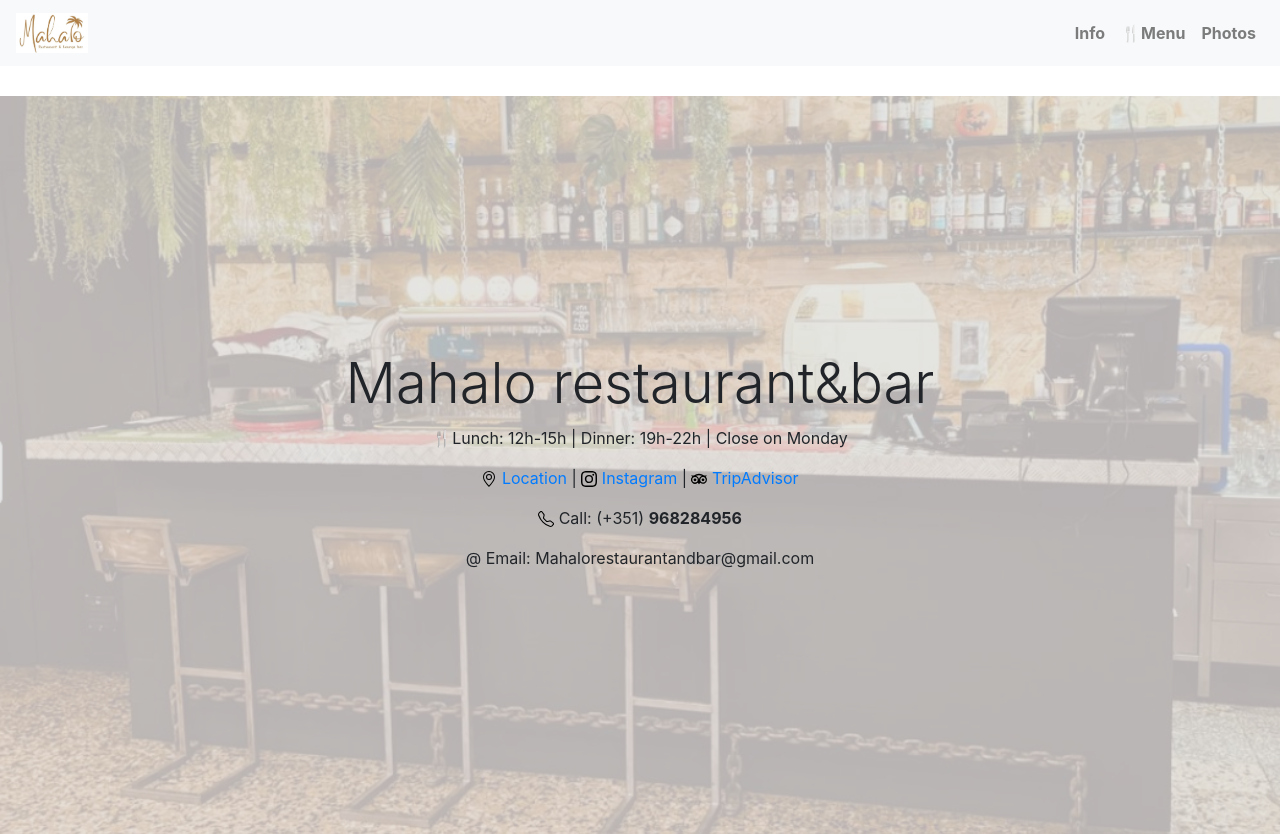
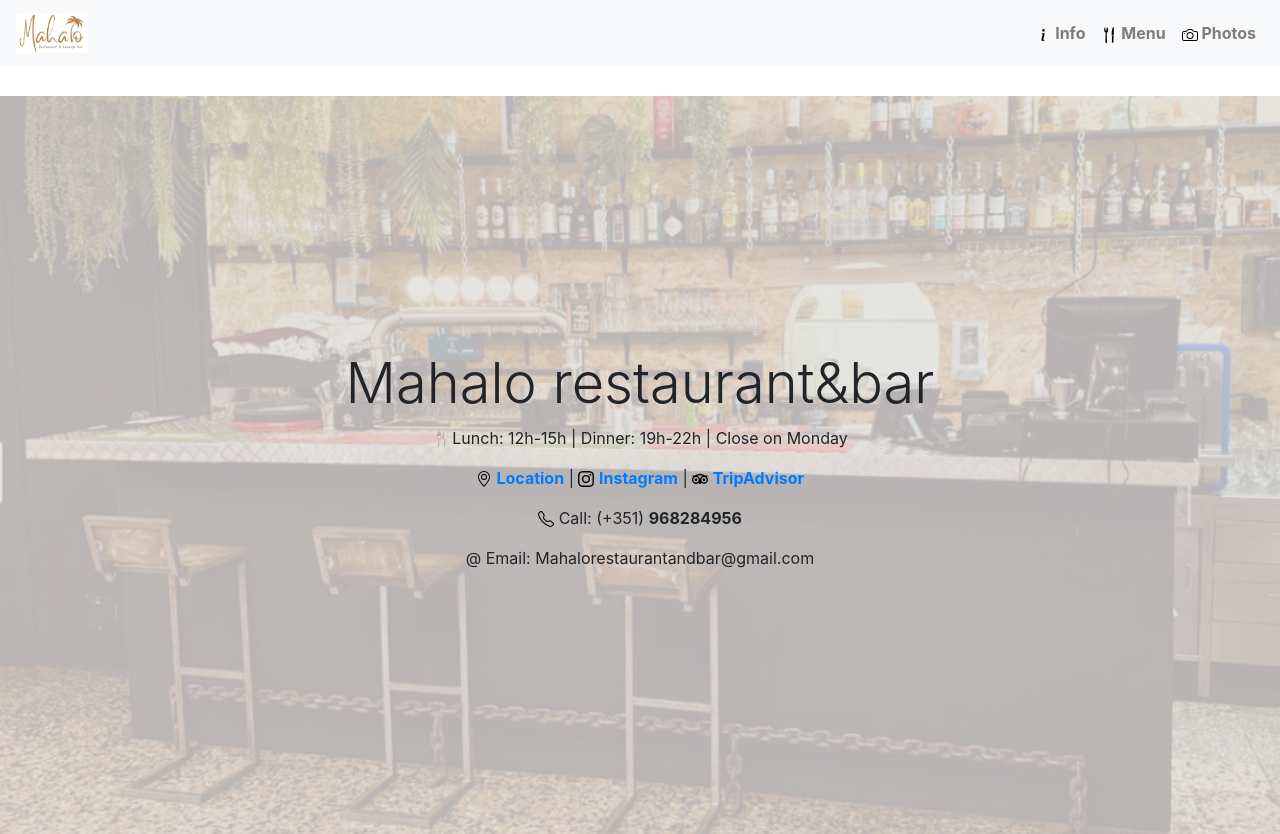
Before and after one commit to Brutosippon/Mahalo, a plain HTML site: page index.html in a window 1280 px wide. Shown: the top 834 px of the page. Drawn offline with nearby package versions, Linux system fonts and the light colour scheme.

Commit message:
Add camera, fork-and-knife, and info-lg icons

```diff
--- a/index.html
+++ b/index.html
@@ -19,9 +19,9 @@
         </button>
         <div class="collapse navbar-collapse" id="navbarNav">
             <ul class="navbar-nav ml-auto">
-                <li class="nav-item"><a class="nav-link" href="#home" hx-scroll="true"><b>Info</b></a></li>
-                <li class="nav-item"><a class="nav-link" href="#menu" hx-scroll="true"><b>🍴Menu</b></a></li>
-                <li class="nav-item"><a class="nav-link" href="#events" hx-scroll="true"><b>Photos</b></a></li>
+                <li class="nav-item"><a class="nav-link" href="#home" hx-scroll="true"><img src="assets/icon/info-lg.svg" alt="info"><b> Info</b></a></li>
+                <li class="nav-item"><a class="nav-link" href="#menu" hx-scroll="true"><img src="assets/icon/fork-and-knife-svgrepo-com.svg" alt="food"><b> Menu</b></a></li>
+                <li class="nav-item"><a class="nav-link" href="#events" hx-scroll="true"><img src="assets/icon/camera.svg" alt="photo"><b> Photos</b></a></li>
             </ul>
         </div>
     </nav>
@@ -34,13 +34,13 @@
                 <p>🍴Lunch: 12h-15h | Dinner: 19h-22h | Close on Monday</p>
                 <p>
                     <a target="_blank" href="https://maps.app.goo.gl/g992N2HiwtmebhhP8">
-                        <img src="assets/icon/geo-alt.svg" alt="maps"> Location
+                        <img src="assets/icon/geo-alt.svg" alt="maps"> <b>Location</b>
                     </a> |
                     <a target="_blank" href="https://www.instagram.com/mahalorestaurantandbar/">
-                        <img src="assets/icon/instagram.svg" alt="instagram"> Instagram
+                        <img src="assets/icon/instagram.svg" alt="instagram"> <b>Instagram</b>
                     </a> |
                     <a target="_blank" href="https://www.tripadvisor.pt/UserReviewEdit-g189116-d26260008-Mahalo_Restaurant_and_Bar-Faro_Faro_District_Algarve.html">
-                        <img src="assets/icon/tripadvisor.svg" alt="tripadvisor"> TripAdvisor
+                        <img src="assets/icon/tripadvisor.svg" alt="tripadvisor"> <b>TripAdvisor</b>
                     </a>
                 </p>
                 <p class="text-b">
```
Also changed, not shown: assets/icon/camera.svg (added), assets/icon/fork-and-knife-svgrepo-com.svg (added), assets/icon/info-lg.svg (added).
